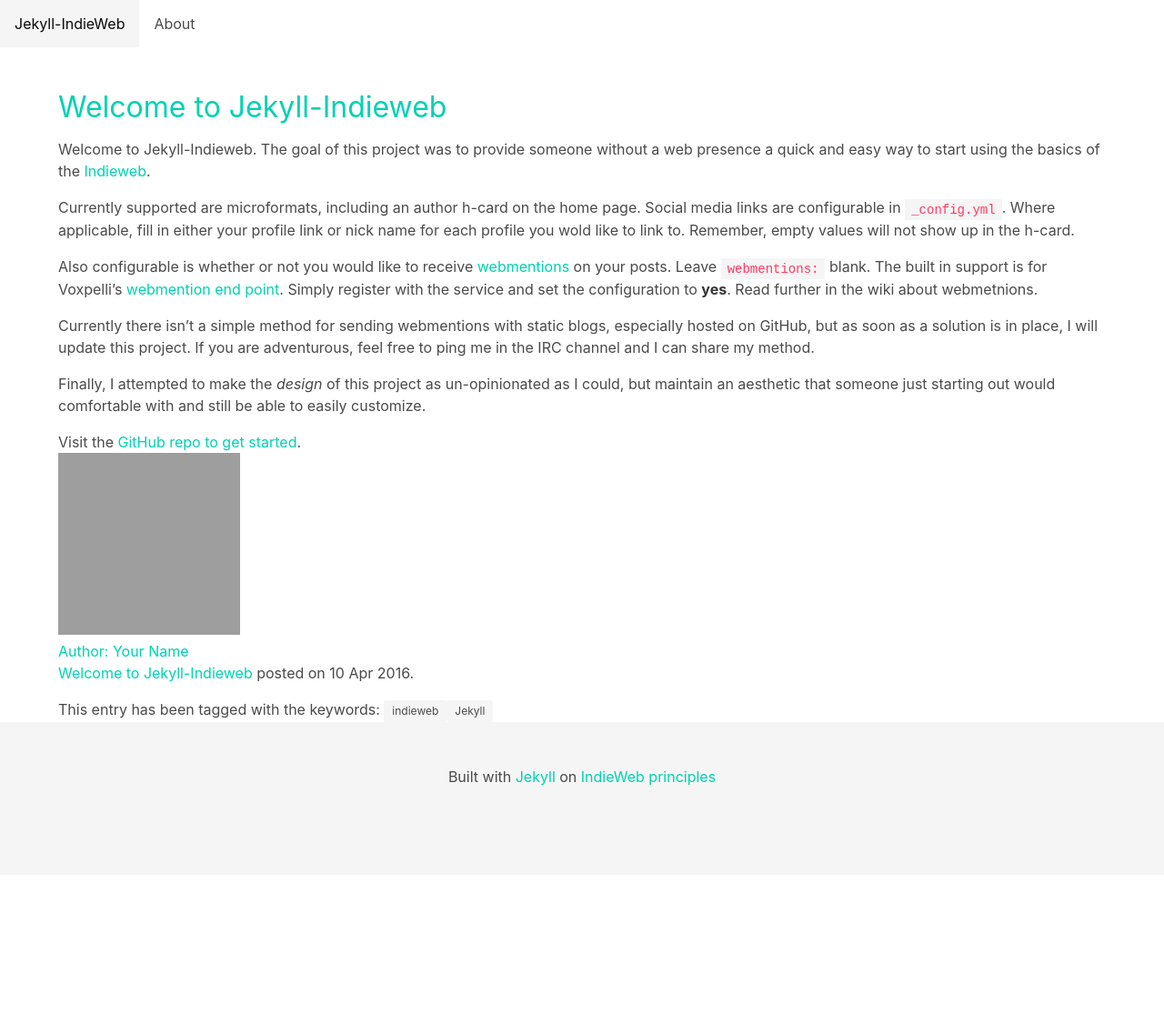
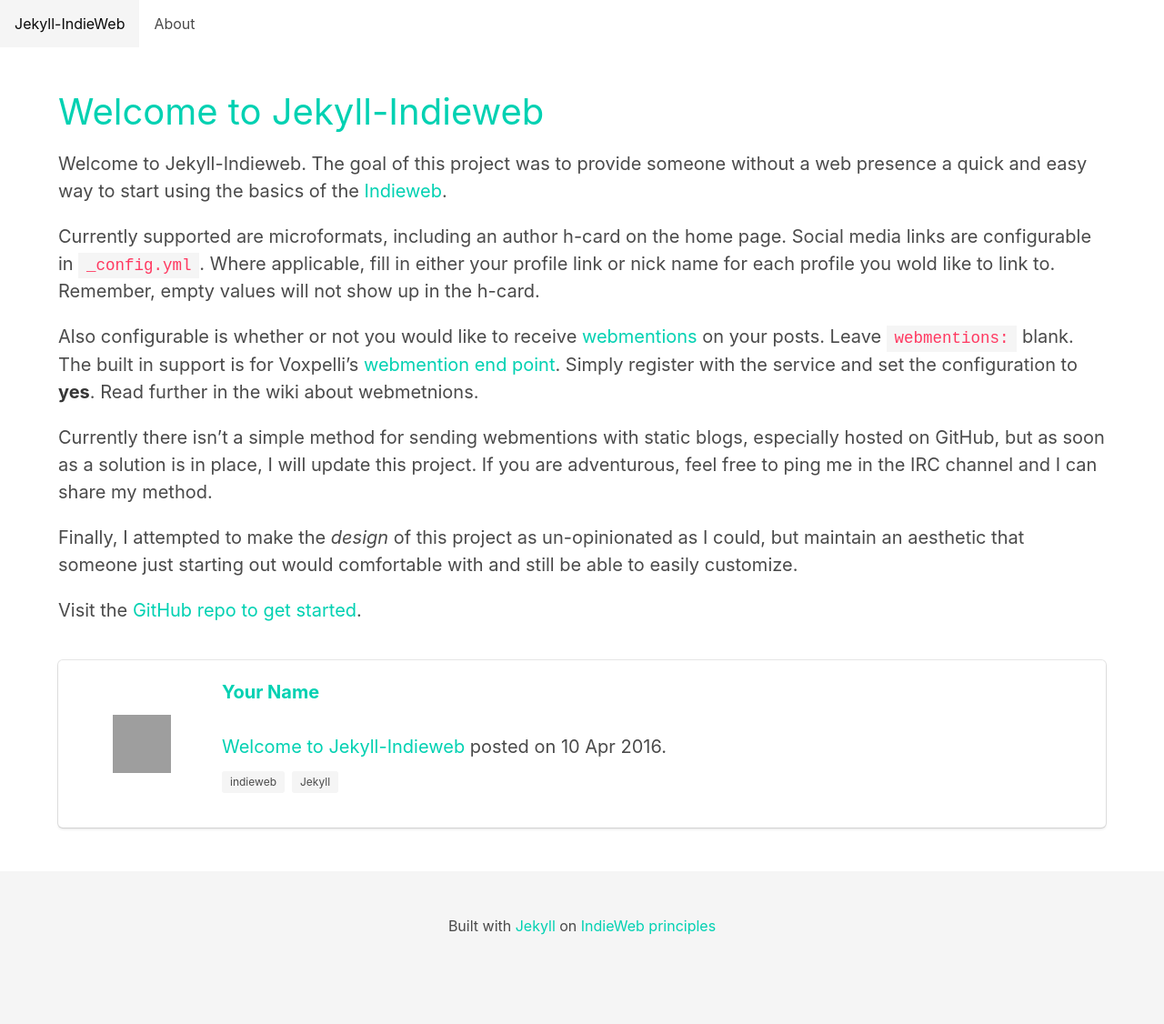
Before and after one commit to miklb/jekyll-indieweb, a Jekyll site: the page built from _posts/2016-4-10-welcome-to-jekyll-indieweb.md, in a window 1280 px wide. Shown: the whole page at 91% size. Built offline with Jekyll 4.4.1, drawn with Linux system fonts in a browser that asks for light colours; before the commit the page ends 962 px from its top, so only the background shows below that; grey boxes are pictures that could not be loaded.

Commit message:
fix: single post adjusments

```diff
--- a/_includes/author.html
+++ b/_includes/author.html
@@ -6,4 +6,6 @@
 	{% assign author = site.author %}
 {% endif %}
 
-<p>{% if author %}Author: <span class="p-name">{{ author }}</span>{% endif %}</p>
+<a href="{{ site.github.url }}" class="entry-author-link" rel="author">
+	<p class="p-name">{% if author %}{{ author }}{% endif %}</p>
+</a>
--- a/_layouts/post.html
+++ b/_layouts/post.html
@@ -1,11 +1,11 @@
 ---
 layout: default
 ---
-<div class="content">
+<div class="content is-medium">
 <article class="content post h-entry">
   <header class="entry-header">
 	  {% if post.title != '' %}
-  	<h1 class="post-title p-name">
+  	<h1 class="title p-name">
   		{% if post.mf-bookmark %}
   			<a class="u-bookmark-of" href="{{page.mf-bookmark | first}}">{{post.title}}</a>
   		{% elsif post.mf-bookmark-of %}
@@ -26,22 +26,29 @@
   {% include post-content.html post=page %}
   {% endif %}
   <footer class="entry-footer">
-
-      <div class="h-card p-author">
-		        <a href="{{ site.github.url }}" class="entry-author-link" rel="author">
-                  {% if site.author_img %}
-                  <div class="auth-img">
-                    <img src="{{ site.author_img }}" alt="{{ site.author }}" class="u-photo">
-                  </div>
-                  {% endif %}
-                  {% include author.html %}
-            </a>
+      <div class="box h-card p-author">
+        <div class="media">
+          <div class="media-left">
+            {% if site.author_img %}
+            <figure class="image is-64x64">
+                <img src="{{ site.author_img }}" alt="{{ site.author }}" class="u-photo">
+            </figure>
+            {% endif %}
+          </div>
+          <div class="media-content">
+            <div class="content">
+              <strong>
+                {% include author.html %}
+              </strong>
+              <br>
+              <p><a href="{{ post.url | prepend: site.github.url }}">{{ page.title }} </a> posted on <time datetime="{{ page.date | date_to_xmlschema }}" class="dt-time post-date">{{ page.date | date_to_string }}</time>.</p>
+            </div>
+            <div class="tags">
+              {% for tags in page.tags %}<span class="tag">{{ tags }} </span>{% endfor %}
+            </div>
+          </div>
+        </div>
       </div>
-      <div class="meta-wrap">
-        <p><a href="{{ post.url | prepend: site.github.url }}">{{ page.title }} </a> posted on <time datetime="{{ page.date | date_to_xmlschema }}" class="dt-time post-date">{{ page.date | date_to_string }}</time>.</p>
-        <p>This entry has been tagged with the keywords: {% for tags in page.tags %}<span class="tag">{{ tags }} </span>{% endfor %}</p>
-    </div>
-
 </footer>
 </article>
 </div>
--- a/assets/css/main.scss
+++ b/assets/css/main.scss
@@ -22,3 +22,13 @@
   color: white;
   fill: white;
 }
+
+.entry-footer {
+  .box {
+    margin-top: 2em;
+  }
+}
+
+.footer {
+  margin-top: 3em;
+}
```
Also changed, not shown: _includes/post.html (+9 -0 lines).
